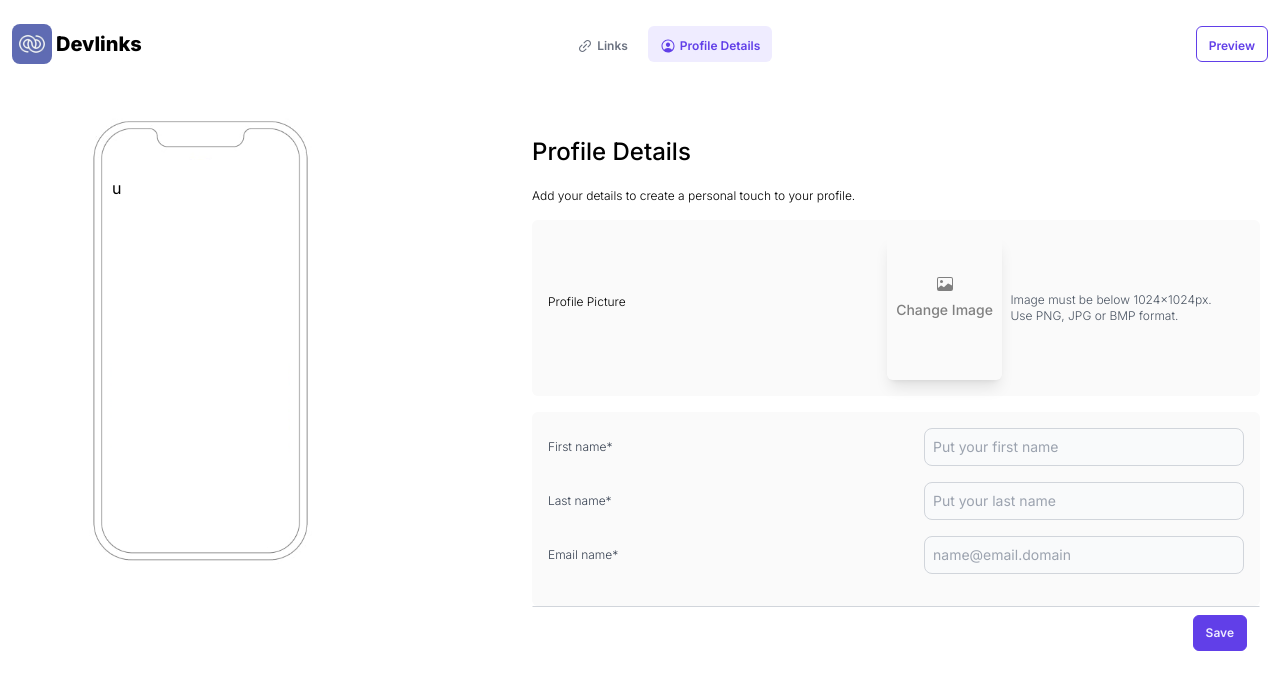
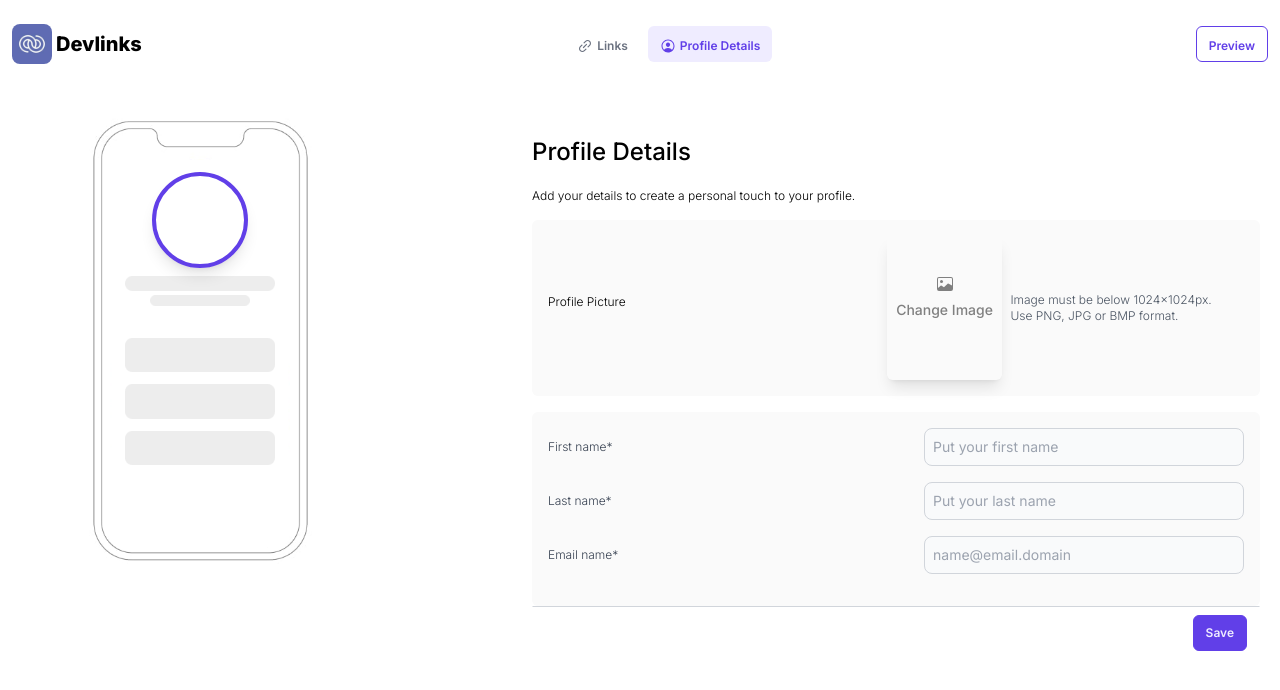
Before and after one commit to meddhiaka/rbk-socialmedia-app, a Next.js app: page /profile in a window 1280 px wide. Shown: the top 690 px of the page. Built offline with nearby package versions, Linux system fonts and the light colour scheme.

Commit message:
Static assets to the phone screen

```diff
--- a/components/Screen.tsx
+++ b/components/Screen.tsx
@@ -1,4 +1,16 @@
+import Image from "next/image"
+
+import Rect1 from "@/public/Rectangle1.png"
+import Rect2 from "@/public/Rectangle2.png"
+import Rect3 from "@/public/Rectangle3.png"
+import Rect4 from "@/public/Rectangle4.png"
+import Rect5 from "@/public/Rectangle5.png"
+
+import { useGlobalContext } from "@/context/AppContext"
+
+
 export default function Screen() {
+    const { firstName, lastName, emailAddress, profilePicture } = useGlobalContext()
     return (
         <div className="rounded-lg hidden md:block bg-cwhite flex-1 py-5 ">
             <div
@@ -7,7 +19,41 @@ export default function Screen() {
                     backgroundImage: `url('/smartphone.png')`
                 }}
             >
-                <p className="fixed top-44 left-28">u</p>
+                <div
+                    className="mx-auto h-24 w-24 bg-gradient-to-r from-indigo-500 via-purple-500 to-pink-500 border-[4px] border-cpurple rounded-full relative top-14 bg-transparent bg-cover shadow-lg bg-center bg-no-repeat"
+                    style={{
+                        backgroundImage: `url('${profilePicture}')`,
+                    }}
+                ></div>
+
+                <div className="text-center mt-16 ">{
+                    firstName.length === 0 ? (
+                        <Image className="mx-auto" src={Rect1} alt={"img"} width={150} height={300} />
+                    ): (
+                        <div className="text-base font-medium">{firstName} {lastName}</div>
+                    )
+                }</div>
+
+                <div className="text-center mt-1 ">{
+                    emailAddress.length === 0 ? (
+                        <Image className="mx-auto" src={Rect2} alt="img" width={100} height={100} />
+                    ): (
+                        <div className="font-base text-xs text-gray-500 text-center ">{emailAddress}</div>
+                    )
+                }</div>
+
+                <div className="text-center mt-8">
+                        <Image className="mx-auto" src={Rect3} alt="img" width={150} height={100} />
+                </div>
+
+                <div className="text-center mt-3 ">
+                        <Image className="mx-auto" src={Rect4} alt="img" width={150} height={100} />
+                </div>
+
+                <div className="text-center mt-3 ">
+                        <Image className="mx-auto" src={Rect5} alt="img" width={150} height={100} />
+                </div>
+
             </div>
         </div>
     )
```
